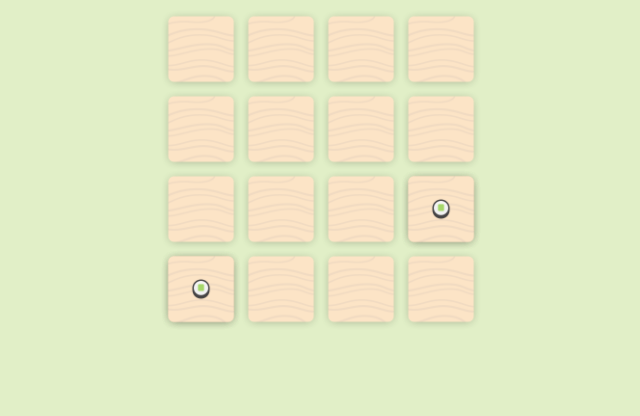
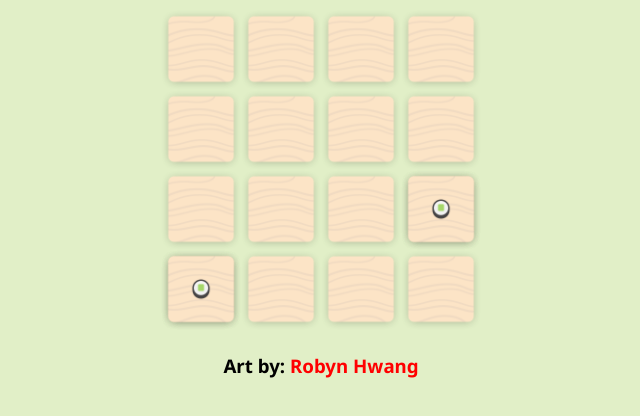
Before and after one commit to ryan-mapa/twenty48, a plain HTML site: page index.html in a window 1280 px wide. Shown: the part 112-528 px from the top of the page, without its empty margins (319-959 px from the left). Drawn offline with Linux system fonts and the light colour scheme.

Commit message:
Add by line for robyn

```diff
--- a/index.html
+++ b/index.html
@@ -16,5 +16,6 @@
         <div class="score-counter"><div>SCORE</div><div id="score">0</div></div>
     </div>
     <div id='g2048'></div>
+    <h3 class="footer">Art by:&nbsp<a target='_blank' href="https://www.robynhwang.com/">Robyn Hwang</a></h3>
 </body>
 </html>
--- a/style.css
+++ b/style.css
@@ -148,3 +148,17 @@ h1  {
     background-position: center;
     background-size: 80px;
 }
+
+/* footer */
+
+.footer {
+    display: flex;
+    justify-content: center;
+    align-items: center;
+    text-decoration: none;
+}
+
+a {
+    color: red;
+    text-decoration: none;
+}
```
